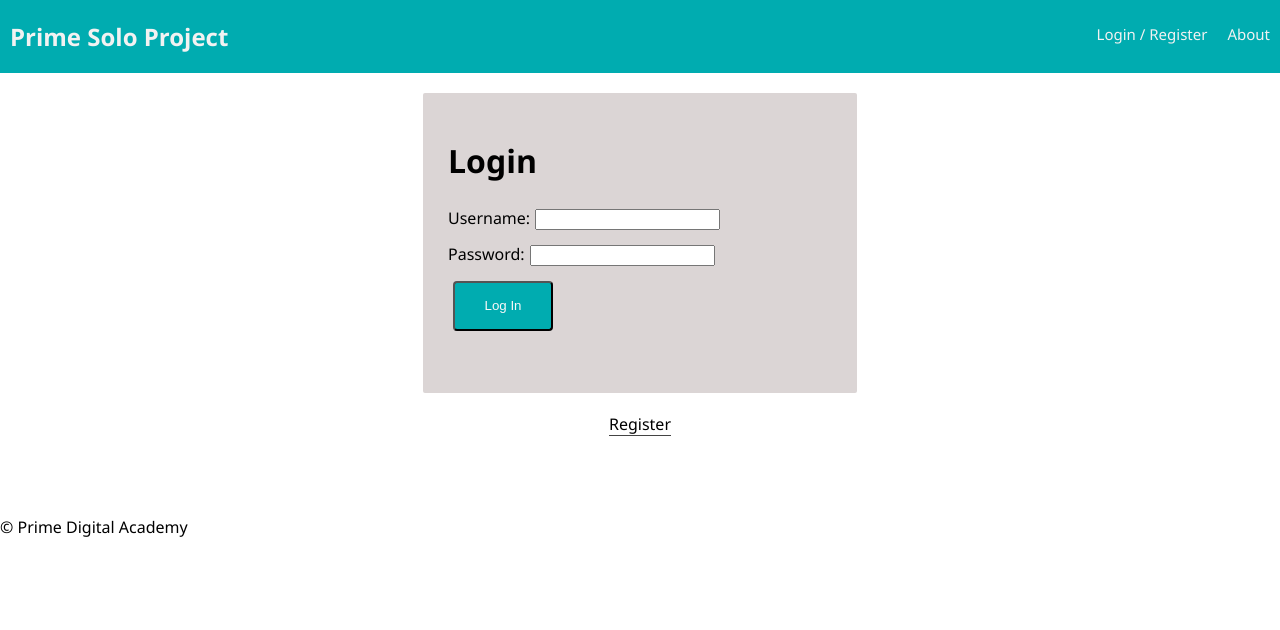
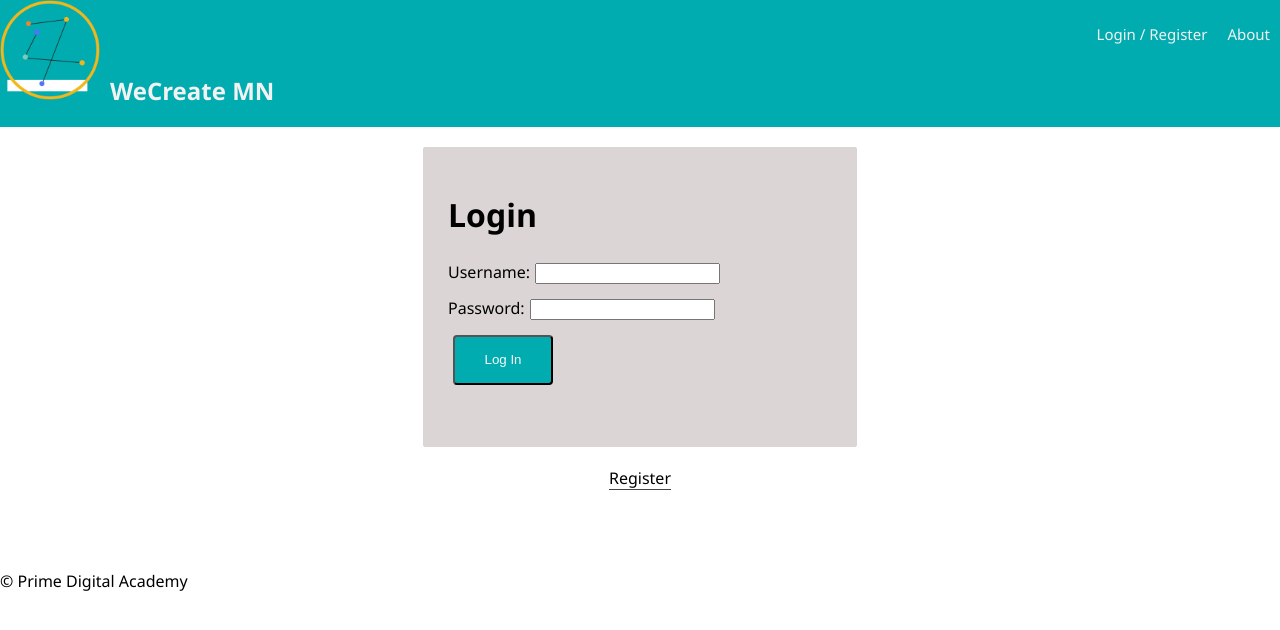
Before and after one commit to cryptic-plateaus/WeCreate-MN, a React (Create React App) app: page /#/home in a window 1280 px wide. Shown: the top 630 px of the page. Built offline with nearby package versions, Linux system fonts and the light colour scheme; no server answers.

Commit message:
Added in example logo (to be changed later). Added link functionality to logo for on-click events

```diff
--- a/src/components/Nav/Nav.js
+++ b/src/components/Nav/Nav.js
@@ -6,8 +6,10 @@ import './Nav.css';
 
 const Nav = (props) => (
   <div className="nav">
+
     <Link to="/home">
-      <h2 className="nav-title">Prime Solo Project</h2>
+      <img width="100" alt="WeCreate MN Logo, small version" src="images/example_logo.png" />
+      <h2 className="nav-title">WeCreate MN</h2>
     </Link>
     <div className="nav-right">
       <Link className="nav-link" to="/home">
```
